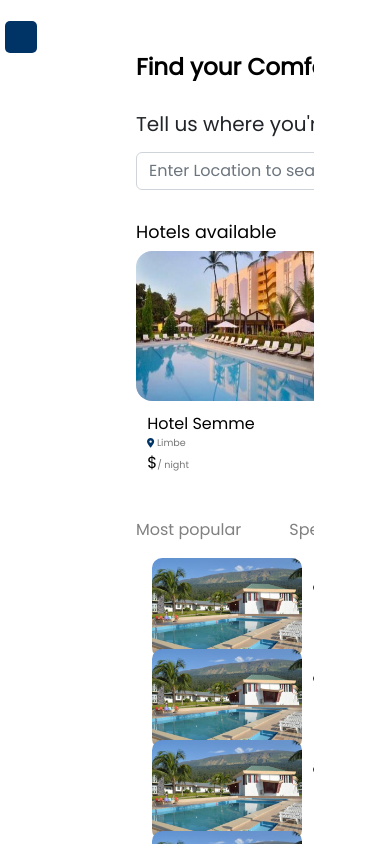
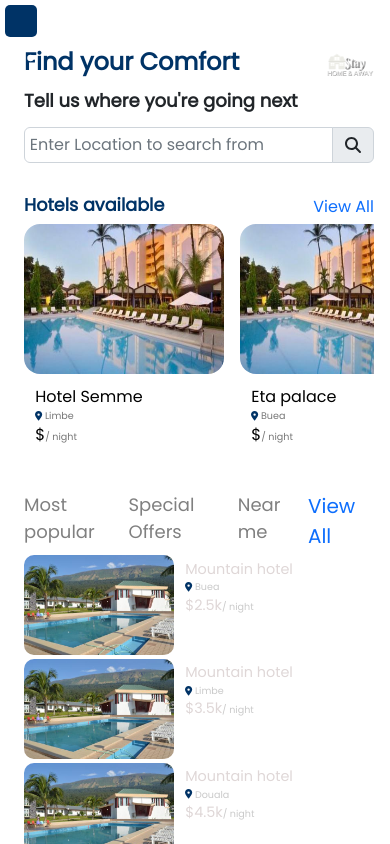
Before and after one commit to xennia316/FinalProject, a React (Create React App) app in the folder client/: page /home in a window 390 px wide. Shown: the top 844 px of the page. Built offline with nearby package versions, Linux system fonts and the light colour scheme.

Commit message:
styling the wish card

```diff
--- a/client/src/components/WishCard/wishCard.module.css
+++ b/client/src/components/WishCard/wishCard.module.css
@@ -1,8 +1,8 @@
 .cardBody {
     /* margin: 0 auto; */
-    width: auto;
+    width: 310px;
     display: block;
-    margin: 1rem;
+    margin: .5rem;
 }
 
 .imageContainer {
@@ -20,18 +20,20 @@
     display: flex;
     text-decoration: none;
     font-size: 1.3rem;
-    color: black;
+    color: rgb(223, 215, 215);
     font-weight: 500;
     border-radius: 10px;
+}
+
+.cardBody:hover {
+    color: rgb(221, 221, 221);
+    cursor: pointer;
 }
 
 .details {
     padding: 0.2rem 0.7rem 0;
 }
 
-.details:hover {
-    color: grey;
-}
 
 .p {
     font-size: .9rem;
@@ -43,9 +45,21 @@
     font-size: .6rem;
     font-weight: 100;
     margin: 0;
-    color: rgb(119, 119, 119);
+    color: rgb(202, 202, 202);
 }
 
 .icon {
     color: #003366;
 }
+
+@media only screen and (max-width: 415px) {
+    .cardBody {
+        margin: .3rem 0 0 0;
+    }
+}
+
+@media only screen and (max-width: 362px) {
+    .p {
+        font-size: 16px;
+    }
+}
--- /dev/null
+++ b/client/src/components/WishList/wishlist.module.css
@@ -0,0 +1,52 @@
+.wishList {
+    display: flex;
+    width: 40rem;
+    justify-content: space-between;
+    background-image: url(../../images/gradient4.jpg);
+    height: 7rem;
+    padding: 1rem .5rem;
+    border-radius: 10px;
+}
+
+.side {
+    color: #fff;
+    padding-top: .2rem;
+    display: flex;
+    flex-direction: column;
+    justify-content: space-between;
+}
+
+.body {
+    display: flex;
+    flex-direction: column;
+    margin-left: 2rem;
+    flex-wrap: wrap;
+    gap: 1rem;
+    width: fit-content;
+}
+
+.right {
+    /* position: fixed; */
+    border: 3px solid #003366;
+    padding: 0;
+    margin-left: 0;
+    margin-top: 3rem;
+    margin-right: 3rem;
+    height: fit-content;
+    width: fit-content;
+    border-radius: 15px;
+    box-shadow: #ffc300 -10px 20px 10px;
+}
+
+.sideNav {
+    position: fixed;
+}
+
+.sideContainer {
+    position: relative;
+}
+
+.main {
+    position: relative;
+    display: flex;
+}
--- a/client/src/pages/Login.jsx
+++ b/client/src/pages/Login.jsx
@@ -1,10 +1,48 @@
-import React from "react";
+import React, { useState } from "react";
+import { useNavigate } from "react-router-dom";
+import axios from "axios";
 import styles from "../styles/login.module.css";
 
-import { FontAwesomeIcon } from "@fortawesome/react-fontawesome";
-import { faLock } from "@fortawesome/free-solid-svg-icons";
+const Login = () => {
+  const navigate = useNavigate();
+  const [user, setUser] = useState({
+    email: "",
+    password: "",
+  });
 
-const Login = () => {
+  const handleChange = (e) => {
+    const { name, value } = e.target;
+    setUser({
+      ...user,
+      [name]: value,
+    });
+  };
+
+  const checkProperties = (user) => {
+    if (user.email === "" || user.password === "") {
+      alert("Please fill all input fields!");
+      setUser({ email: "", password: "" });
+      return false;
+    }
+    return true;
+  };
+
+  const handleSubmit = async (e) => {
+    e.preventDefault();
+    if (checkProperties(user)) {
+      let result = await axios
+        .post("/api/user/login", user)
+        .then((data) => data);
+      if (result.status === 200) {
+        console.log(result);
+        localStorage.setItem("loggedUser", JSON.stringify(result.data.data));
+        navigate("/home");
+      } else {
+        alert("doesn't work!");
+      }
+    }
+  };
+
   return (
     <section className={`container-fluid ${styles.body}`}>
       <section className={`container ${styles.main}`}>
@@ -18,20 +56,23 @@ const Login = () => {
               </label>
               <input
                 className={styles.input}
-                type={"text"}
+                type="email"
                 placeholder="Enter your name"
-                name="name"
+                name="email"
+                value={user.email}
+                onChange={handleChange}
                 required
               />
               <label for="password" className={`text-light ${styles.label}`}>
                 <h6 className={styles.h6}>Password:</h6>{" "}
               </label>
-              {/* <FontAwesomeIcon icon={faLock} className={styles.f} />{" "} */}
               <input
                 className={styles.input}
                 type={"password"}
                 placeholder="Enter your password"
                 name="password"
+                value={user.password}
+                onChange={handleChange}
                 required
               />
               <div className={`d-flex flex-row mt-3`}>
@@ -47,6 +88,7 @@ const Login = () => {
                 </span>
               </div>
               <button
+                onClick={handleSubmit}
                 type="button"
                 className={`btn-secondary btn ${styles.button}`}
               >
--- a/client/src/pages/SignUp.jsx
+++ b/client/src/pages/SignUp.jsx
@@ -1,4 +1,6 @@
-import React from "react";
+import React, { useState } from "react";
+import { useNavigate } from "react-router-dom";
+import axios from "axios";
 import styles from "../styles/SignUp.module.css";
 import logo from "../images/side-logo.png";
 
@@ -6,11 +8,28 @@ import logo from "../images/side-logo.png";
 import { FontAwesomeIcon } from "@fortawesome/react-fontawesome";
 
 const SignUp = () => {
+  const navigate = useNavigate();
+
+  const [user, setUser] = useState({
+    name: "",
+    email: "",
+    town: "",
+    password: "",
+  });
+
+  const handleChange = (e) => {
+    const { name, value } = e.target;
+    setUser({
+      ...user,
+      [name]: value,
+    });
+  };
+
   const inputs = [
     {
       label: "Name:",
       type: "text",
-      value: "name",
+      value: user.name,
       name: "name",
       required: true,
       placeholder: "Please enter your name",
@@ -18,7 +37,7 @@ const SignUp = () => {
     {
       label: "Email:",
       type: "email",
-      value: "email",
+      value: user.email,
       name: "email",
       required: true,
       placeholder: "Please enter your email",
@@ -26,7 +45,7 @@ const SignUp = () => {
     {
       label: "Town:",
       type: "text",
-      value: "town",
+      value: user.town,
       name: "town",
       required: false,
       placeholder: "Where do you reside",
@@ -34,12 +53,42 @@ const SignUp = () => {
     {
       label: "Password:",
       type: "password",
-      value: "password",
+      value: user.password,
       name: "password",
       required: true,
       placeholder: "Your password ...",
     },
   ];
+
+  const checkProperties = (user) => {
+    if (
+      user.name === "" ||
+      user.email === "" ||
+      user.password === "" ||
+      user.town === ""
+    ) {
+      alert("Please fill all input fields!");
+      setUser({ name: "", email: "", password: "", town: "" });
+      return false;
+    }
+    return true;
+  };
+
+  const handleSubmit = async (e) => {
+    e.preventDefault();
+    if (checkProperties(user)) {
+      let result = await axios
+        .post("/api/user/sign-up", user)
+        .then((data) => data);
+      if (result.status === 200) {
+        localStorage.setItem("loggedUser", JSON.stringify(result.data.data));
+        navigate("/home");
+      } else {
+        alert("doesn't work!");
+      }
+    }
+  };
+
   const ListInput = inputs.map((value, index) => {
     return (
       <>
@@ -54,6 +103,7 @@ const SignUp = () => {
           value={value.value}
           required={value.required}
           key={index}
+          onChange={handleChange}
         />
       </>
     );
@@ -83,6 +133,7 @@ const SignUp = () => {
                   SignUp with google
                 </button>
                 <button
+                  onClick={handleSubmit}
                   className={`btn btn-warning btn-lg mt-2 col-lg-12 p-2 col-md-8 col-sm-5 text-light ${styles.sign}`}
                 >
                   SignUp
--- a/client/src/styles/home.module.css
+++ b/client/src/styles/home.module.css
@@ -1,11 +1,10 @@
 .body {
     display: flex;
-    /* background-color: #a3f; */
+    /* background-color: #003366; */
     /* border-radius: 1.75rem; */
-    margin: 1rem;
+    /* margin: 1rem; */
     position: relative;
     margin-left: 5rem;
-    width: 60vw;
     overflow-x: hidden;
     /* overflow-y: visible; */
     padding-left: 2.5rem;
@@ -15,12 +14,25 @@
     display: flex;
     gap: 1rem;
     overflow-x: scroll;
-    /* flex-wrap: wrap; */
 }
 
+.cardList::-webkit-scrollbar {
+    width: 1em;
+}
+
+.cardList::-webkit-scrollbar-track {
+    box-shadow: inset 0 0 6px rgba(0, 0, 0, 0.3);
+    border-radius: 12px;
+}
+
+.cardList::-webkit-scrollbar-thumb {
+    background-color: #003366;
+    outline: 1px solid slategrey;
+    border-radius: 12px;
+}
 
 .cardSectionHeading {
-    color: #000;
+    color: #003366;
     font-size: 1.1rem;
     font-weight: 500;
     width: inherit;
@@ -42,12 +54,25 @@
     margin: 2rem 1rem;
 }
 
+.cardSectionHeading {
+    font-size: 1.1rem;
+    font-weight: 700;
+}
+
+.h5 {
+    font-size: 1.3rem;
+    font-weight: 700;
+}
+
 .bottomHeadMain,
 .bottomHead {
     display: flex;
-    gap: 3rem;
     /* margin: 1rem; */
     /* justify-content: space-between; */
+}
+
+.bottomHead {
+    gap: 3rem;
 }
 
 .bottomHeadMain {
@@ -60,12 +85,18 @@
 }
 
 .left {
-    flex: 7;
-    width: 80%;
+    flex: 5;
+    width: 10%;
+}
+
+.rightContainer {
+    flex: 3;
+    width: 0%;
+    /* position: relative; */
 }
 
 .right {
-    flex: 3;
+    position: fixed;
 }
 
 .topHeadingDiv {
@@ -79,7 +110,7 @@
 }
 
 .top .topHeading {
-    color: #000;
+    color: #003366;
     font-weight: 800;
 }
 
@@ -89,7 +120,7 @@
 
 .top {
     margin: 1rem;
-    width: 65%;
+    /* width: 65%; */
 }
 
 .linkDiv {
@@ -97,9 +128,9 @@
 }
 
 .selected:hover {
-    color: #000;
-    font-weight: 900;
-    border-bottom: 3px solid #003366;
+    color: rgb(53, 53, 53);
+    font-weight: 500;
+    border-bottom: 2px solid #003366;
 }
 
 .selected {
@@ -111,5 +142,66 @@
 }
 
 .wishCard {
+    display: flex;
+    gap: 1rem;
     flex-wrap: wrap;
 }
+
+@media only screen and (max-width: 1300px) {
+    .body {
+        flex-direction: column;
+        position: relative;
+        margin-left: 1.2rem;
+    }
+
+    .rightContainer {
+        display: none;
+    }
+}
+
+@media only screen and (max-width: 415px) {
+    .body {
+        margin-left: .5rem;
+        padding-left: 0;
+    }
+
+    .top .topHeading {
+        font-size: 24px;
+    }
+
+    .top {
+        padding: 3rem 1rem 0;
+        margin: 0;
+    }
+
+    .logo {
+        width: 3rem;
+        height: 2rem;
+    }
+
+    .h5 {
+        font-size: 18px;
+        margin: .3rem 0 .1rem;
+    }
+
+    .input {
+        padding: .3rem;
+    }
+
+    .bottomHeadMain {
+        gap: .2rem;
+        font-size: 20px;
+    }
+
+    .wishCard {
+        gap: 1.5rem;
+    }
+
+    .selected {
+        font-size: 18px;
+    }
+
+    .bottomHead {
+        gap: .1rem;
+    }
+}
```
Also changed, not shown: client/src/components/WishList/wishList.jsx (added, +102 -0 lines).
